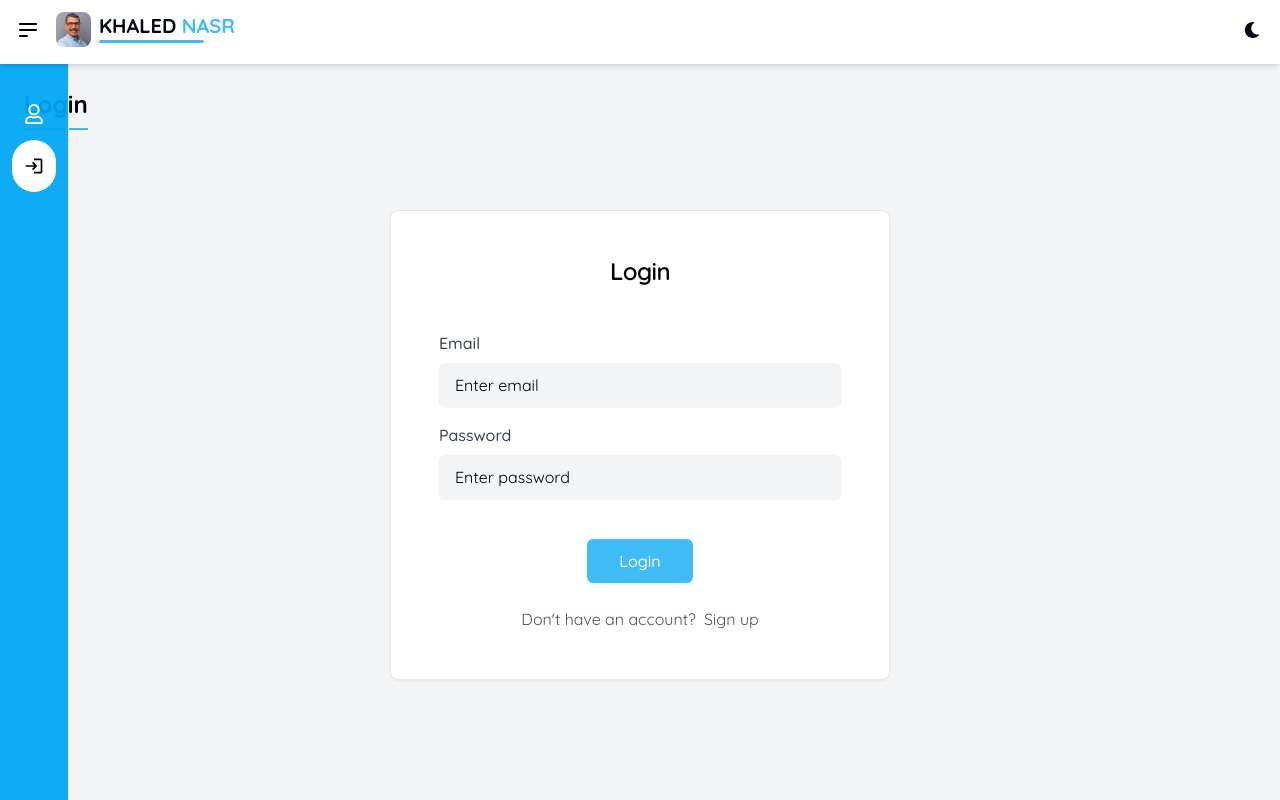
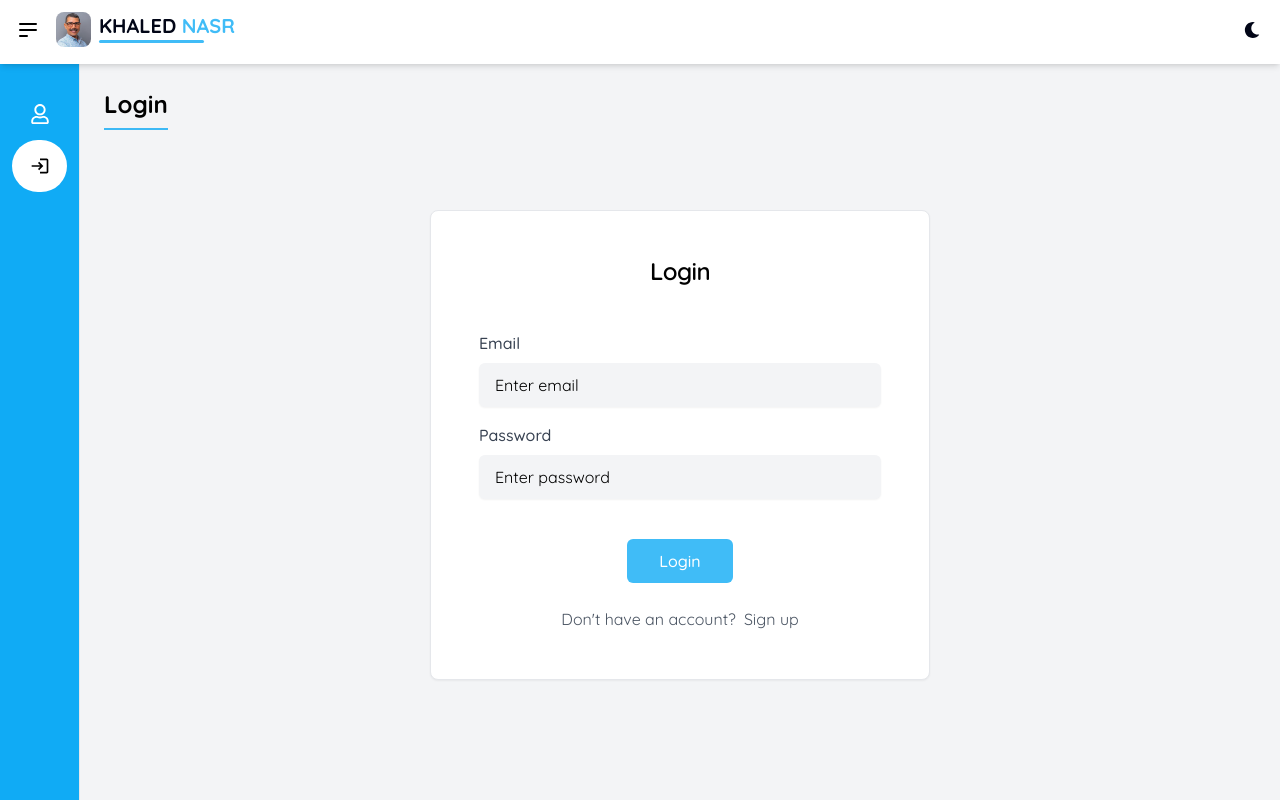
Before and after one commit to SeifEldin04/studentsManagements_Khalednasr_Frontend, a React (Vite) app: page /login in a window 1280 px wide. Built offline with nearby package versions, Linux system fonts and the light colour scheme.

Commit message:
forth edit (block , hidden instead of margin ) sidebar width in mobile

```diff
--- a/src/Components/Layout/Layout.jsx
+++ b/src/Components/Layout/Layout.jsx
@@ -42,7 +42,7 @@ const Layout = () => {
         <main
           className={`
             flex-1 pt-16 min-h-screen transition-all bg-gray-100 dark:bg-black
-
+            ${isSidebarOpen ? 'lg:ml-64' : 'xl:ml-20'}
           `}
         >
           <Outlet />
--- a/src/Components/Sidebar/Sidebar.jsx
+++ b/src/Components/Sidebar/Sidebar.jsx
@@ -39,7 +39,7 @@ const Sidebar = ({ isSidebarOpen, setIsSidebarOpen }) => {
                 transition-all duration-300 ease-in-out
                 border-r ${isSidebarOpen ? 'border-gray-200 dark:border-gray-200' : 'dark:border-0'}
                 bg-primary text-white
-                ${isSidebarOpen ? 'block w-64' : 'hidden'}
+                ${isSidebarOpen ? 'block w-64' : 'hidden w-20'}
                 xl:block
                 h-screen
             `}
```
